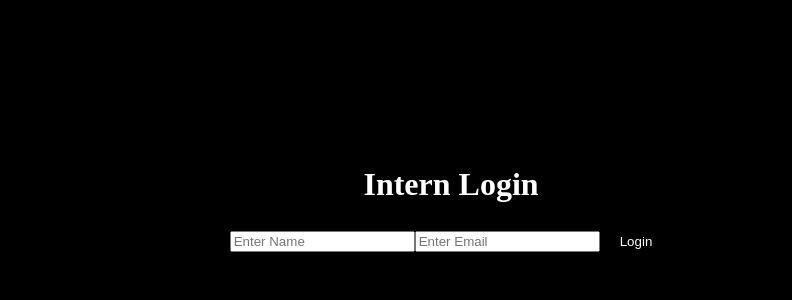
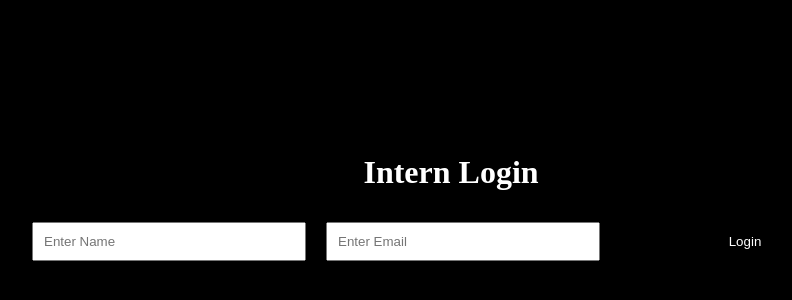
Before and after one commit to nausheensiddiqui23/Intern-Portal, a React (Vite) app in the folder intern portal/: page / in a window 1280 px wide. Shown: the part 198-498 px from the top of the page, without its empty margins (189-981 px from the left). Built offline with nearby package versions, Linux system fonts and the light colour scheme.

Commit message:
new commit

```diff
--- a/intern portal/src/pages/Login.css
+++ b/intern portal/src/pages/Login.css
@@ -27,4 +27,7 @@
    justify-content: center;
 }
 .login-form input, .login-form button {
+    margin: 10px;
+    padding: 10px;
+    width: 250px;
 }
```
